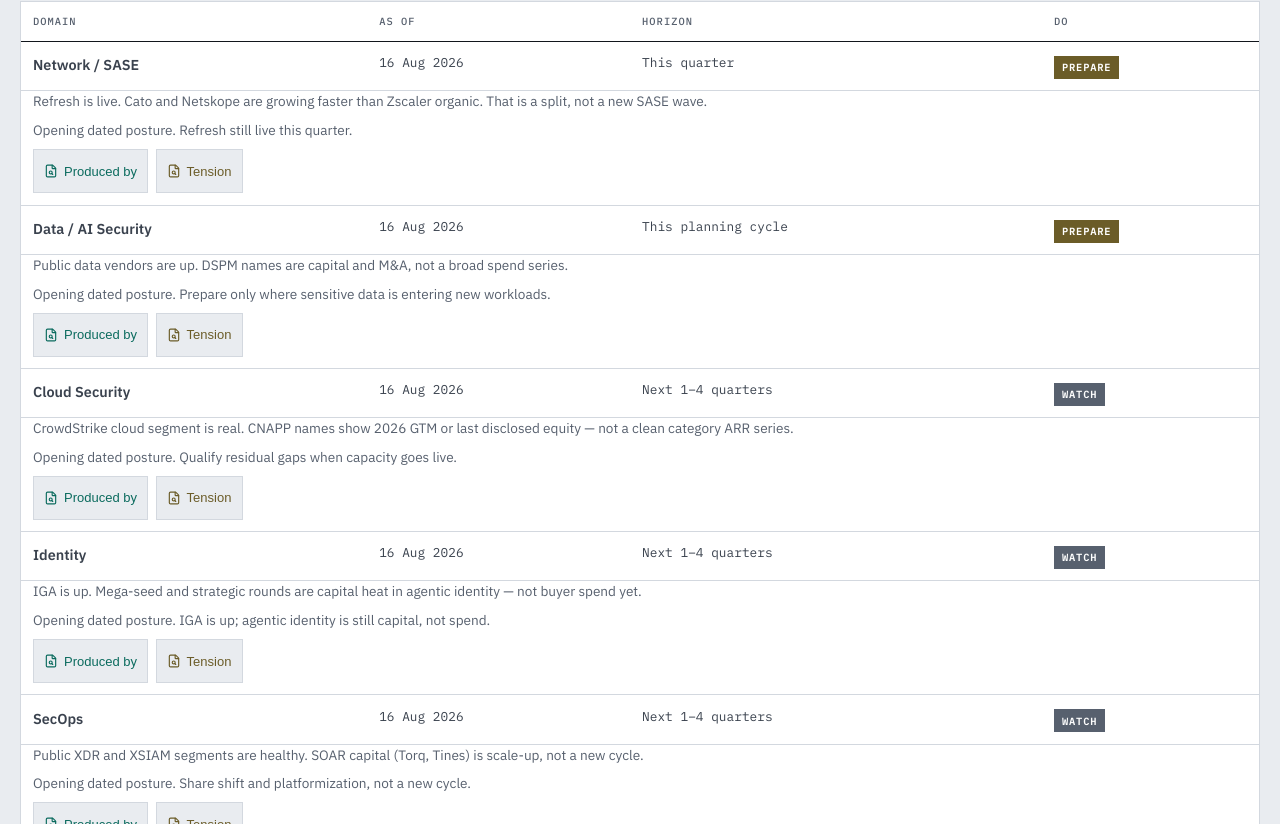
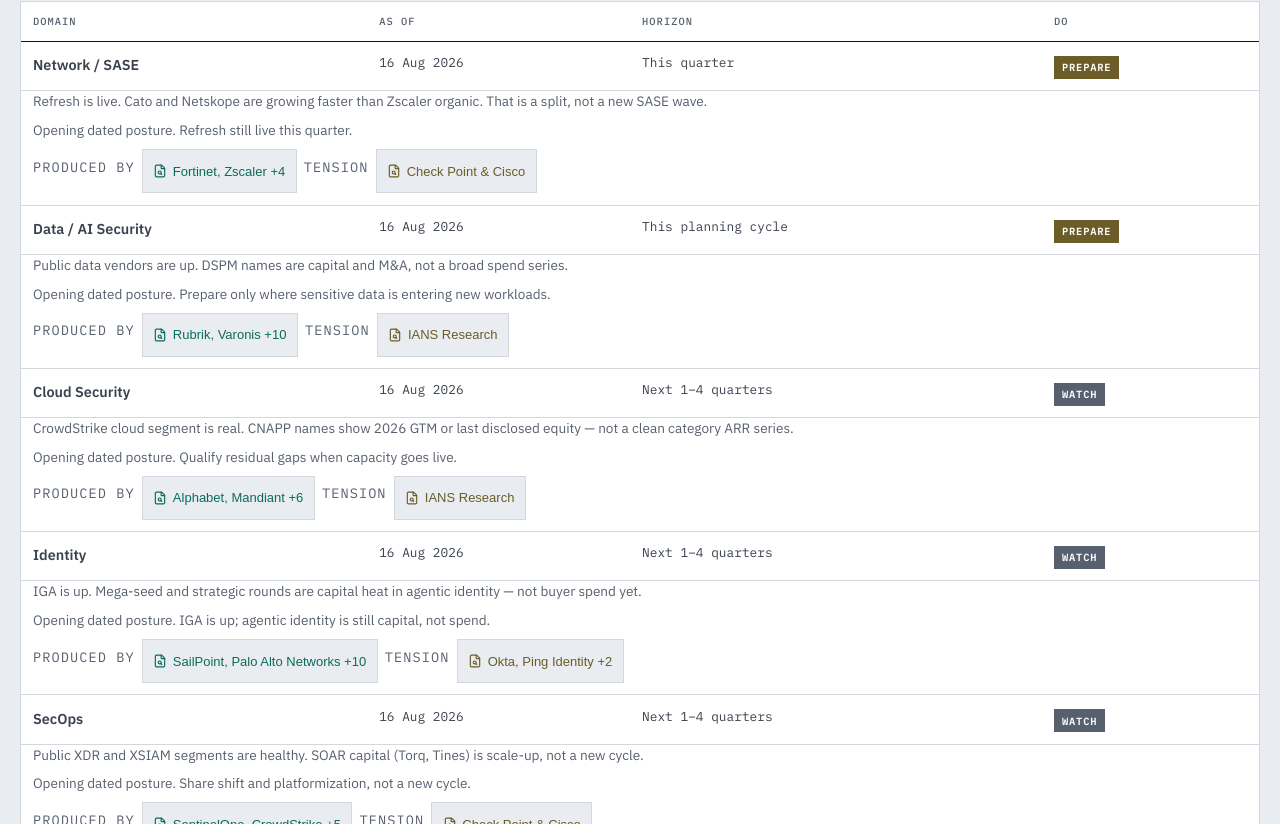
Before and after one commit to jessepike/sec-market, a React (Vite) app in the folder web/: page / in a window 1280 px wide. Shown: the part 6656-7480 px from the top of the page. Built offline with nearby package versions, Linux system fonts and the light colour scheme.

Commit message:
Keep vendor names on Tempo evidence after labeling Produced by.
Co-authored-by: Cursor <cursoragent@cursor.com>

```diff
--- a/web/src/components/DomainBoard.tsx
+++ b/web/src/components/DomainBoard.tsx
@@ -104,13 +104,16 @@ export function DomainBoard() {
                     <p>{domain.why}</p>
                     {note ? <p className="tempo-table__delta">{note.note}</p> : null}
                     <div className="tempo-table__evidence">
-                      <EvidenceLink ids={domain.supportingEvidenceIds} label="Produced by" />
+                      <p className="tempo-table__produced">Produced by</p>
+                      <EvidenceLink ids={domain.supportingEvidenceIds} />
                       {domain.counterEvidenceIds.length > 0 ? (
-                        <EvidenceLink
-                          ids={domain.counterEvidenceIds}
-                          label="Tension"
-                          className="evidence-link--counter"
-                        />
+                        <>
+                          <p className="tempo-table__produced">Tension</p>
+                          <EvidenceLink
+                            ids={domain.counterEvidenceIds}
+                            className="evidence-link--counter"
+                          />
+                        </>
                       ) : null}
                     </div>
                   </td>
--- a/web/src/index.css
+++ b/web/src/index.css
@@ -797,7 +797,17 @@ summary:focus-visible,
 .tempo-table__evidence {
   display: flex;
   flex-wrap: wrap;
+  align-items: center;
   gap: 0.45rem;
+}
+
+.tempo-table__produced {
+  margin: 0;
+  font-family: var(--font-mono);
+  font-size: 0.65rem;
+  letter-spacing: 0.08em;
+  text-transform: uppercase;
+  color: var(--color-text-muted);
 }
 
 .tempo-table p {
```
Also changed, not shown: 1 other file (tests, documents, lock files or other folders).
